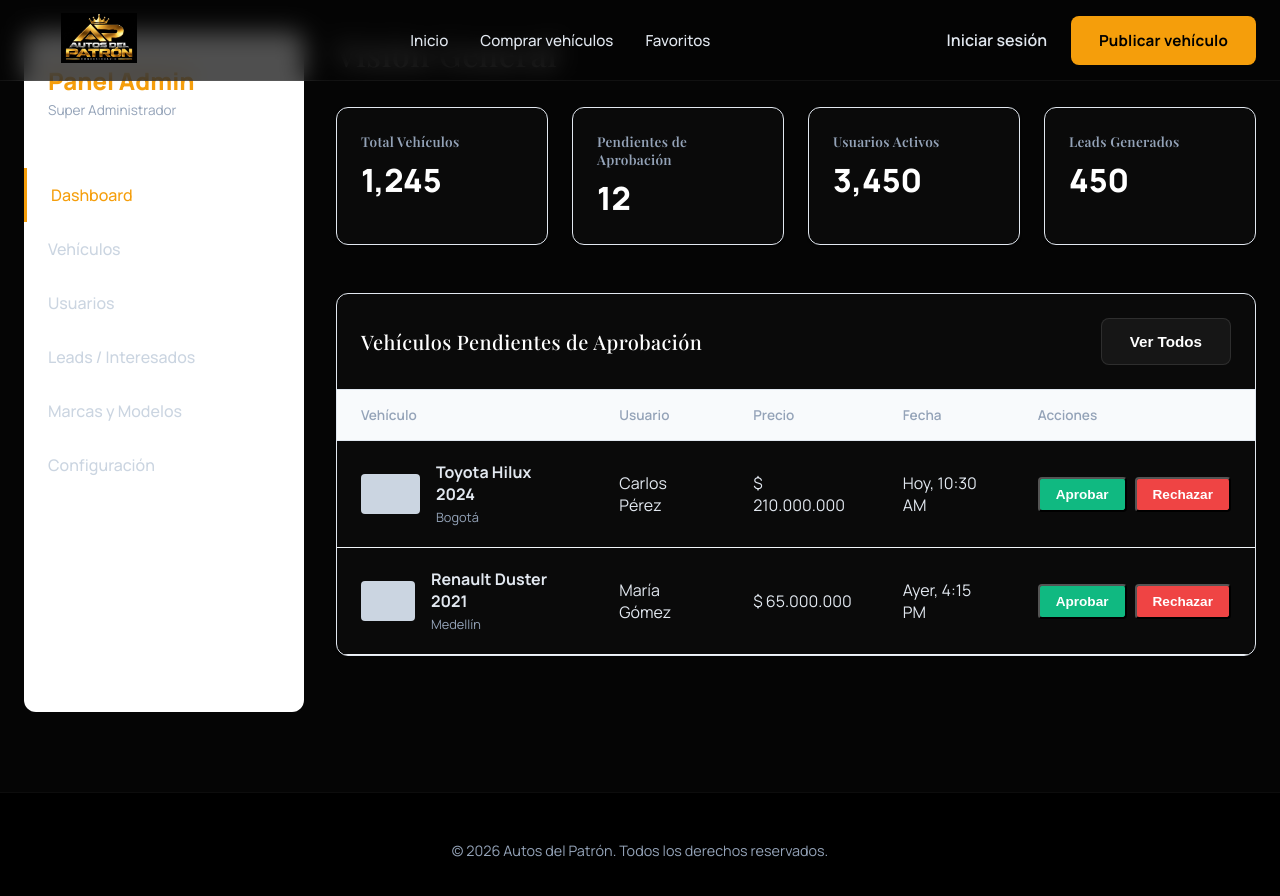
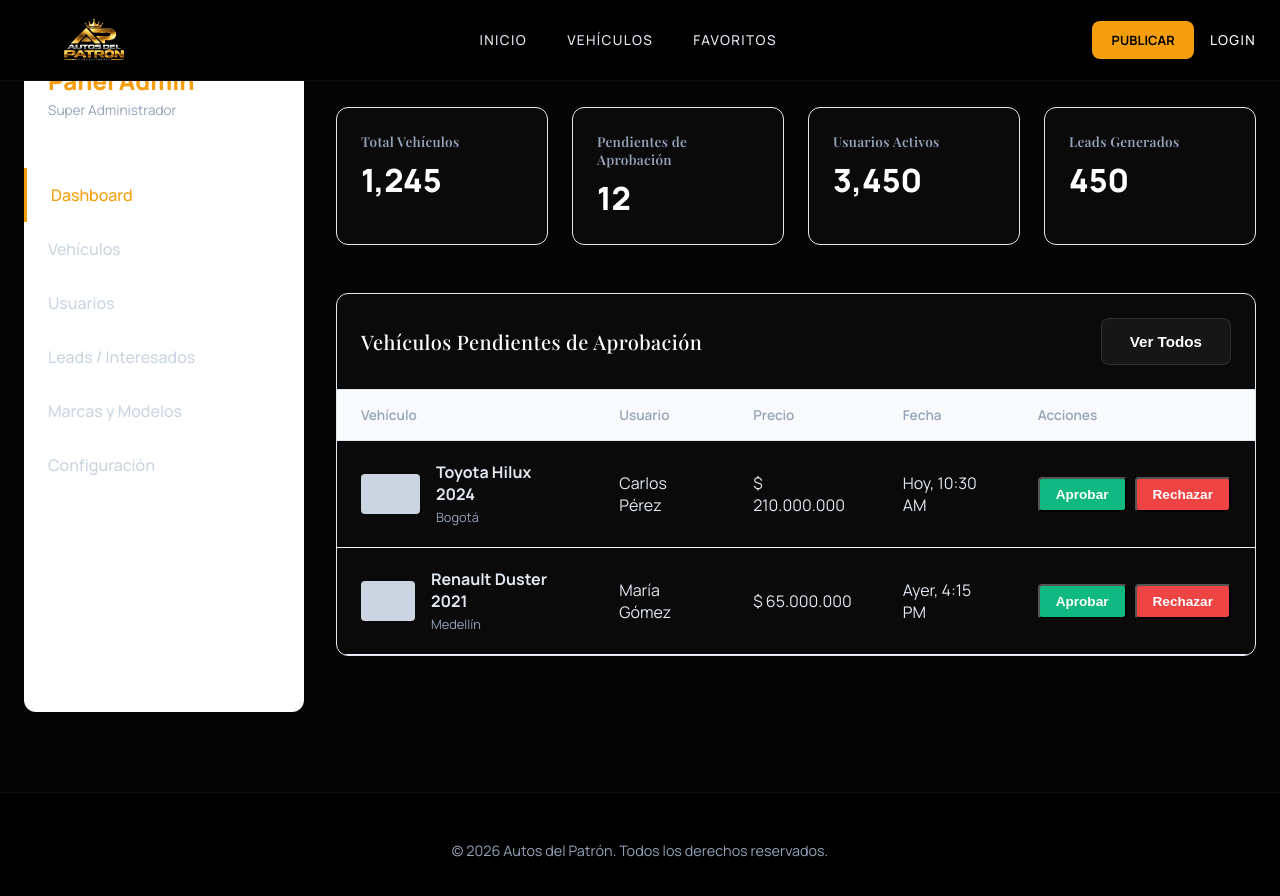
Before and after one commit to alexanderst2005-lab/CONCESIONARIO, a Next.js app: page /admin in a window 1280 px wide. Shown: the top 896 px of the page. Built offline with nearby package versions, Linux system fonts and the light colour scheme; no server answers; a web font is replaced by a local one.

Commit message:
feat: menu hamburguesa y layout header movil premium

```diff
--- a/src/app/layout.tsx
+++ b/src/app/layout.tsx
@@ -4,6 +4,7 @@ import "./globals.css";
 import styles from "./layout.module.css";
 import Link from "next/link";
 import Image from "next/image";
+import Header from "@/components/Header";
 import { getServerSession } from "next-auth/next";
 import { GET, POST } from "@/app/api/auth/[...nextauth]/route";
 
@@ -40,36 +41,7 @@ export default async function RootLayout({
   return (
     <html lang="es">
       <body className={`${manrope.className} ${playfair.variable} ${manrope.variable}`}>
-        <header className={styles.header}>
-          <div className={`container ${styles.headerContainer}`}>
-            <div className={styles.logo}>
-              <Link href="/">
-                <Image src="/logo.png" alt="Autos del Patrón Logo" width={150} height={50} style={{ objectFit: 'contain' }} />
-              </Link>
-            </div>
-
-            <nav className={styles.navDesktop}>
-              <Link href="/" className={styles.navLink}>Inicio</Link>
-              <Link href="/vehiculos" className={styles.navLink}>Comprar vehículos</Link>
-              <Link href="/favoritos" className={styles.navLink}>Favoritos</Link>
-            </nav>
-
-            <div className={styles.actions}>
-              {session ? (
-                <Link href="/mi-cuenta" className={styles.loginLink}>
-                  Mi Cuenta
-                </Link>
-              ) : (
-                <Link href="/login" className={styles.loginLink}>
-                  Iniciar sesión
-                </Link>
-              )}
-              <Link href="/publicar" className="btn-primary">
-                Publicar vehículo
-              </Link>
-            </div>
-          </div>
-        </header>
+        <Header session={session} />
 
         <main className={styles.mainContent}>
           {children}
--- /dev/null
+++ b/src/components/Header.module.css
@@ -0,0 +1,168 @@
+.header {
+  position: fixed;
+  top: 0;
+  left: 0;
+  width: 100%;
+  z-index: 1000;
+  background: #000000;
+  border-bottom: 1px solid rgba(255, 255, 255, 0.05);
+  transition: all var(--transition-normal);
+}
+
+.headerContainer {
+  display: flex;
+  justify-content: space-between;
+  align-items: center;
+  height: 70px;
+  position: relative;
+  z-index: 1001; /* Above mobile menu */
+  background: #000000;
+}
+
+/* Hamburguesa (Mobile) */
+.hamburger {
+  display: block;
+  background: none;
+  border: none;
+  color: var(--primary-color);
+  cursor: pointer;
+  padding: 5px;
+  width: 60px; /* Fixed width to keep logo centered */
+  display: flex;
+  justify-content: flex-start;
+}
+
+/* Logo siempre en medio en móvil */
+.logo {
+  flex-grow: 1;
+  display: flex;
+  justify-content: center;
+}
+
+.logo a {
+  display: inline-flex;
+  align-items: center;
+  justify-content: center;
+}
+
+.navDesktop {
+  display: none;
+}
+
+.desktopActions {
+  display: none;
+}
+
+/* Actions: LOGIN (siempre a la derecha) */
+.actions {
+  display: flex;
+  align-items: center;
+  justify-content: flex-end;
+  width: 60px; /* Balance left width */
+  gap: 1rem;
+}
+
+.loginLink {
+  font-weight: 500;
+  color: var(--primary-color);
+  letter-spacing: 0.1em;
+  font-size: 0.85rem;
+  transition: color var(--transition-fast);
+}
+
+.loginLink:hover {
+  color: var(--gold-accent);
+}
+
+/* Menu Mobile Overlay */
+.mobileMenu {
+  position: fixed;
+  top: 0;
+  left: 0;
+  width: 100%;
+  height: 100vh;
+  background: #000000;
+  padding-top: 100px; /* Debajo del header real */
+  transform: translateY(-100%);
+  transition: transform 0.4s cubic-bezier(0.16, 1, 0.3, 1);
+  z-index: 999;
+  display: flex;
+  flex-direction: column;
+}
+
+.mobileMenu.open {
+  transform: translateY(0);
+}
+
+.mobileNav {
+  display: flex;
+  flex-direction: column;
+  padding: 0 2rem;
+  gap: 2rem;
+}
+
+.mobileNavLink {
+  color: var(--primary-color);
+  font-size: 1.15rem;
+  font-weight: 400;
+  letter-spacing: 0.15em;
+  text-transform: uppercase;
+  border-bottom: 1px solid rgba(255, 255, 255, 0.05);
+  padding-bottom: 1rem;
+  transition: color 0.3s ease;
+}
+
+.mobileNavLink:hover {
+  color: var(--gold-accent);
+}
+
+/* --- DESKTOP (PC) --- */
+@media (min-width: 1024px) {
+  .headerContainer {
+    height: 80px;
+  }
+
+  .hamburger {
+    display: none;
+  }
+
+  .logo {
+    flex-grow: 0;
+    justify-content: flex-start;
+  }
+
+  .navDesktop {
+    display: flex;
+    gap: 2.5rem;
+    align-items: center;
+  }
+
+  .navLink {
+    font-weight: 500;
+    color: var(--text-main);
+    letter-spacing: 0.1em;
+    font-size: 0.85rem;
+    transition: color var(--transition-fast);
+  }
+
+  .navLink:hover {
+    color: var(--gold-accent);
+  }
+
+  .actions {
+    width: auto;
+  }
+
+  .desktopActions {
+    display: block;
+  }
+
+  .publishBtn {
+    font-size: 0.8rem;
+    padding: 0.6rem 1.2rem;
+  }
+
+  .mobileMenu {
+    display: none !important;
+  }
+}
--- /dev/null
+++ b/src/components/Header.tsx
@@ -0,0 +1,89 @@
+"use client";
+
+import React, { useState, useEffect } from "react";
+import Link from "next/link";
+import Image from "next/image";
+import { Menu, X } from "lucide-react";
+import styles from "./Header.module.css";
+
+export default function Header({ session }: { session: any }) {
+  const [menuOpen, setMenuOpen] = useState(false);
+
+  const toggleMenu = () => {
+    setMenuOpen(!menuOpen);
+  };
+
+  // Prevenir scroll cuando el menú está abierto
+  useEffect(() => {
+    if (menuOpen) {
+      document.body.style.overflow = "hidden";
+    } else {
+      document.body.style.overflow = "auto";
+    }
+    return () => {
+      document.body.style.overflow = "auto";
+    };
+  }, [menuOpen]);
+
+  return (
+    <header className={styles.header}>
+      <div className={`container ${styles.headerContainer}`}>
+
+        {/* Hamburguesa (Solo Móvil) */}
+        <button className={styles.hamburger} onClick={toggleMenu} aria-label="Menú">
+          {menuOpen ? <X size={28} /> : <Menu size={28} />}
+        </button>
+
+        {/* Logo Centro (Móvil) / Izquierda (Desktop) */}
+        <div className={styles.logo}>
+          <Link href="/" onClick={() => setMenuOpen(false)}>
+            <Image
+              src="/logo.png"
+              alt="Autos del Patrón Logo"
+              width={140}
+              height={45}
+              style={{ objectFit: 'contain' }}
+              priority
+            />
+          </Link>
+        </div>
+
+        {/* Nav Desktop (solo visible en PC) */}
+        <nav className={styles.navDesktop}>
+          <Link href="/" className={styles.navLink}>INICIO</Link>
+          <Link href="/vehiculos" className={styles.navLink}>VEHÍCULOS</Link>
+          <Link href="/favoritos" className={styles.navLink}>FAVORITOS</Link>
+        </nav>
+
+        {/* Acciones Derecha (LOGIN y PUBLICAR) */}
+        <div className={styles.actions}>
+          <div className={styles.desktopActions}>
+            <Link href="/publicar" className={`btn-primary ${styles.publishBtn}`}>
+              PUBLICAR
+            </Link>
+          </div>
+
+          {session ? (
+            <Link href="/mi-cuenta" className={styles.loginLink} onClick={() => setMenuOpen(false)}>
+              CUENTA
+            </Link>
+          ) : (
+            <Link href="/login" className={styles.loginLink} onClick={() => setMenuOpen(false)}>
+              LOGIN
+            </Link>
+          )}
+        </div>
+      </div>
+
+      {/* Mobile Menu Overlay */}
+      <div className={`${styles.mobileMenu} ${menuOpen ? styles.open : ""}`}>
+        <nav className={styles.mobileNav}>
+          <Link href="/" onClick={toggleMenu} className={styles.mobileNavLink}>INICIO</Link>
+          <Link href="/vehiculos" onClick={toggleMenu} className={styles.mobileNavLink}>VEHÍCULOS</Link>
+          <Link href="/favoritos" onClick={toggleMenu} className={styles.mobileNavLink}>FAVORITOS</Link>
+          <Link href="/publicar" onClick={toggleMenu} className={styles.mobileNavLink}>PUBLICAR VEHÍCULO</Link>
+        </nav>
+      </div>
+    </header>
+  );
+}
```
